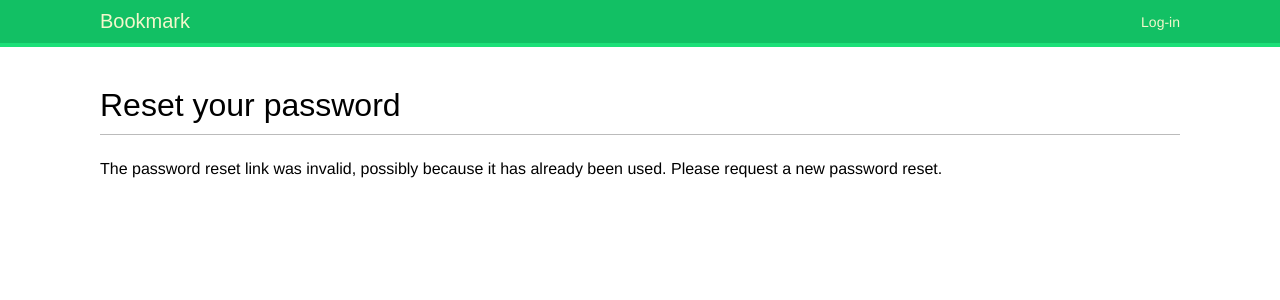
After one commit to mesaverde0207/shiny-sniffle, a Django app: a page that uses account/templates/registration/password_reset_confirm.html in a window 1280 px wide. The commit adds this page. Shown: the top 300 px of the page. Run offline with Django 3.2, Linux system fonts and the light colour scheme; some web fonts are replaced.

Commit message:
feat: func. of resetting a password

```diff
--- a/account/templates/registration/login.html
+++ b/account/templates/registration/login.html
@@ -17,5 +17,6 @@
       <input type="hidden" name="next" value="{{ next }}">
       <p><input type="submit" value="Log-in"></p>
     </form>
+    <p><a href="{% url 'password_reset' %}">Forgotten your password?</a></p>
   </div>
 {% endblock %}
--- /dev/null
+++ b/account/templates/registration/password_reset_complete.html
@@ -0,0 +1,6 @@
+{% extends "base.html" %}
+{% block title %}Password reset{% endblock %}
+{% block content %}
+  <h1>Password set</h1>
+  <p>Your password has been set. You can <a href="{% url 'login' %}">Log in now</a></p>
+{% endblock %}
--- /dev/null
+++ b/account/templates/registration/password_reset_confirm.html
@@ -0,0 +1,15 @@
+{% extends "base.html" %}
+{% block title %}Reset your password{% endblock %}
+{% block content %}
+  <h1>Reset your password</h1>
+  {% if validlink %}
+    <p>Please enter your new password twice:</p>
+    <form method="post">
+      {{ form.as_p }}
+      {% csrf_token %}
+      <p><input type="submit"  value="Change my password"></p>
+    </form>
+  {% else %}
+    <p>The password reset link was invalid, possibly because it has already been used. Please request a new password reset.</p>
+  {% endif %}
+{% endblock %}
--- /dev/null
+++ b/account/templates/registration/password_reset_email.html
@@ -0,0 +1,3 @@
+Someone asked for password reset for email {{ email }}. Follow the link below:
+{{ protocol }}://{{ domain }}{% url "password_reset_confirm" uidb64=uid token=token %}
+Your username, in case you've Forgotten: {{ user.get_username }}
--- a/account/urls.py
+++ b/account/urls.py
@@ -1,16 +1,17 @@
-from django.urls import path
+from django.urls import path, include
 from django.contrib.auth import views
 from . import views as account_views
 
 urlpatterns = [
-    # path('login/', views.user_login, name='login')
-    path('login/', views.LoginView.as_view(), name='login'),
-    path('logout/', views.LogoutView.as_view(), name='logout'),
-    path('', account_views.dashboard, name='dashboard'),
-    path('password_change/',
-         views.PasswordChangeView.as_view(),
-         name='password_change'),
-    path('password_change/done/',
-         views.PasswordChangeDoneView.as_view(),
-         name='password_change_done'),
-]
+     # path('login/', views.user_login, name='login')
+     path('login/', views.LoginView.as_view(), name='login'),
+     path('logout/', views.LogoutView.as_view(), name='logout'),
+     path('', account_views.dashboard, name='dashboard'),
+     path('password_change/',
+          views.PasswordChangeView.as_view(),
+          name='password_change'),
+     path('password_change/done/',
+          views.PasswordChangeDoneView.as_view(),
+          name='password_change_done'),
+     path('', include('django.contrib.auth.urls')),
+     ]
--- a/bookmarks/settings.py
+++ b/bookmarks/settings.py
@@ -127,3 +127,5 @@ STATIC_URL = '/static/'
 LOGIN_REDIRECT_URL = 'dashboard'
 LOGIN_URL = 'login'
 LOGOUT_URL = 'logout'
+
+EMAIL_BACKEND = 'django.core.mail.backends.console.EmailBackend'
```
Also changed, not shown: account/templates/registration/password_reset_done.html (added, +7 -0 lines), account/templates/registration/password_reset_form.html (added, +11 -0 lines).
